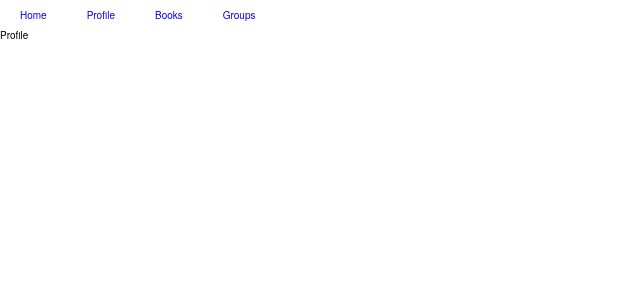
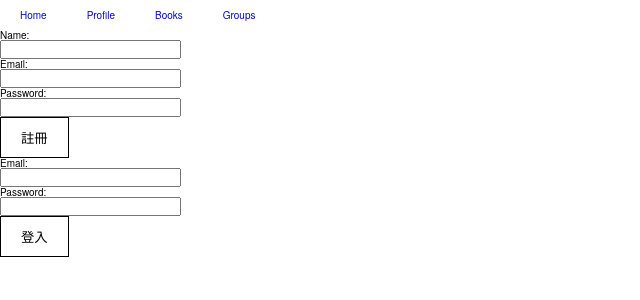
Before and after one commit to gitevanhsu/book-reviews, a Next.js app: page /profile in a window 1280 px wide. Shown: the top 300 px of the page, without its empty margins (0-640 px from the left). Built offline with nearby package versions, Linux system fonts and the light colour scheme; no server answers.

Commit message:
User can use email and password signUp/signIn and save user information to firestore

```diff
--- a/pages/profile/index.tsx
+++ b/pages/profile/index.tsx
@@ -1,9 +1,108 @@
+import { useRef } from "react";
 import styled from "styled-components";
+import { emailSignUp, emailSignIn } from "../../utils/firebaseFuncs";
+
+const InputArea = styled.div``;
+const Inputbox = styled.div``;
+const InputTitle = styled.p``;
+const InputContent = styled.input``;
+
+const SubmitButton = styled.button`
+  padding: 10px 20px;
+  border: solid 1px;
+  cursor: pointer;
+`;
+
+function SignupComponent() {
+  const nameRef = useRef<HTMLInputElement>(null);
+  const emailRef = useRef<HTMLInputElement>(null);
+  const passwordRef = useRef<HTMLInputElement>(null);
+
+  const signup = () => {
+    const name = nameRef.current && nameRef.current.value;
+    const email = emailRef.current && emailRef.current.value;
+    const password = passwordRef.current && passwordRef.current.value;
+
+    console.log("name:", name);
+    console.log("email:", email);
+    console.log("password:", password);
+    name && email && password && emailSignUp(name, email, password);
+  };
+
+  return (
+    <>
+      <InputArea>
+        <Inputbox>
+          <InputTitle>Name: </InputTitle>
+          <InputContent
+            key="signUpName"
+            ref={nameRef}
+            type="text"
+          ></InputContent>
+        </Inputbox>
+        <Inputbox>
+          <InputTitle>Email: </InputTitle>
+          <InputContent
+            key="signUpEmail"
+            ref={emailRef}
+            type="email"
+          ></InputContent>
+        </Inputbox>
+        <Inputbox>
+          <InputTitle>Password: </InputTitle>
+          <InputContent
+            key="signUpPassword"
+            ref={passwordRef}
+            type="password"
+          ></InputContent>
+        </Inputbox>
+        <SubmitButton onClick={signup}>註冊</SubmitButton>
+      </InputArea>
+    </>
+  );
+}
+function SigninComponent() {
+  const emailRef = useRef<HTMLInputElement>(null);
+  const passwordRef = useRef<HTMLInputElement>(null);
+
+  const signin = () => {
+    const email = emailRef.current && emailRef.current.value;
+    const password = passwordRef.current && passwordRef.current.value;
+
+    console.log("email:", email);
+    console.log("password:", password);
+    email && password && emailSignIn(email, password);
+  };
+  return (
+    <>
+      <InputArea>
+        <Inputbox>
+          <InputTitle>Email: </InputTitle>
+          <InputContent
+            key="signInEmail"
+            ref={emailRef}
+            type="email"
+          ></InputContent>
+        </Inputbox>
+        <Inputbox>
+          <InputTitle>Password: </InputTitle>
+          <InputContent
+            key="signInPassword"
+            ref={passwordRef}
+            type="password"
+          ></InputContent>
+        </Inputbox>
+        <SubmitButton onClick={signin}>登入</SubmitButton>
+      </InputArea>
+    </>
+  );
+}
 
 export default function Profile() {
   return (
     <>
-      <h1>Profile</h1>
+      <SignupComponent />
+      <SigninComponent />
     </>
   );
 }
--- a/utils/firebaseFuncs.tsx
+++ b/utils/firebaseFuncs.tsx
@@ -9,6 +9,11 @@ import {
   query,
   startAfter,
 } from "firebase/firestore";
+import {
+  getAuth,
+  createUserWithEmailAndPassword,
+  signInWithEmailAndPassword,
+} from "firebase/auth";
 
 const firebaseConfig = {
   apiKey: process.env.NEXT_PUBLIC_API_KEY,
@@ -22,6 +27,7 @@ const firebaseConfig = {
 
 const app = initializeApp(firebaseConfig);
 const db = getFirestore(app);
+const auth = getAuth();
 export interface BookInfo {
   isbn?: string;
   title?: string;
@@ -107,3 +113,46 @@ export const getBookInfo = async (bookISBN: string, setBookData: Function) => {
     setBookData(docSnap.data());
   }
 };
+
+export const emailSignUp = async (
+  name: string,
+  email: string,
+  password: string
+) => {
+  try {
+    const userCredential = await createUserWithEmailAndPassword(
+      auth,
+      email,
+      password
+    );
+    const user = userCredential.user;
+    const userData = {
+      uid: user.uid,
+      name,
+      email,
+      password,
+    };
+    await setDoc(doc(db, "users", user.uid), userData);
+  } catch (error) {
+    if (error) {
+      const errorMessage = (error as Error).message;
+      if (errorMessage == "Firebase: Error (auth/email-already-in-use).") {
+        alert("以有帳號，請直接登入。");
+      }
+    }
+  }
+};
+export const emailSignIn = async (email: string, password: string) => {
+  const userCredential = await signInWithEmailAndPassword(
+    auth,
+    email,
+    password
+  );
+  try {
+    const user = userCredential.user;
+    console.log(user);
+  } catch (error) {
+    const errorMessage = (error as Error).message;
+    console.log(errorMessage);
+  }
+};
```
